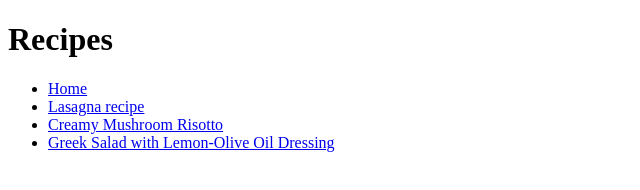
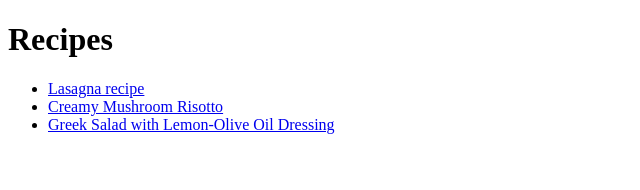
Before and after one commit to migo-coder/odin-recipes, a plain HTML site: page index.html in a window 1280 px wide. Shown: the whole page, without its empty margins (0-640 px from the left). Drawn offline with Linux system fonts and the light colour scheme.

Commit message:
Remove the "Home" link from index, and place it in the footer of each recipe.

```diff
--- a/index.html
+++ b/index.html
@@ -8,7 +8,6 @@
 <body>
     <h1>Recipes</h1>
     <ul>
-        <li><a href="./index.html">Home</a></li>
         <li><a href="./recipes/lasagna.html">Lasagna recipe</a></li>
         <li><a href="./recipes/creamy_risotto.html">Creamy Mushroom Risotto</a></li>
         <li><a href="./recipes/greek_salad.html">Greek Salad with Lemon-Olive Oil Dressing</a></li>
```
Also changed, not shown: recipes/creamy_risotto.html (+1 -1 lines), recipes/greek_salad.html (+1 -1 lines), recipes/lasagna.html (+1 -1 lines).
